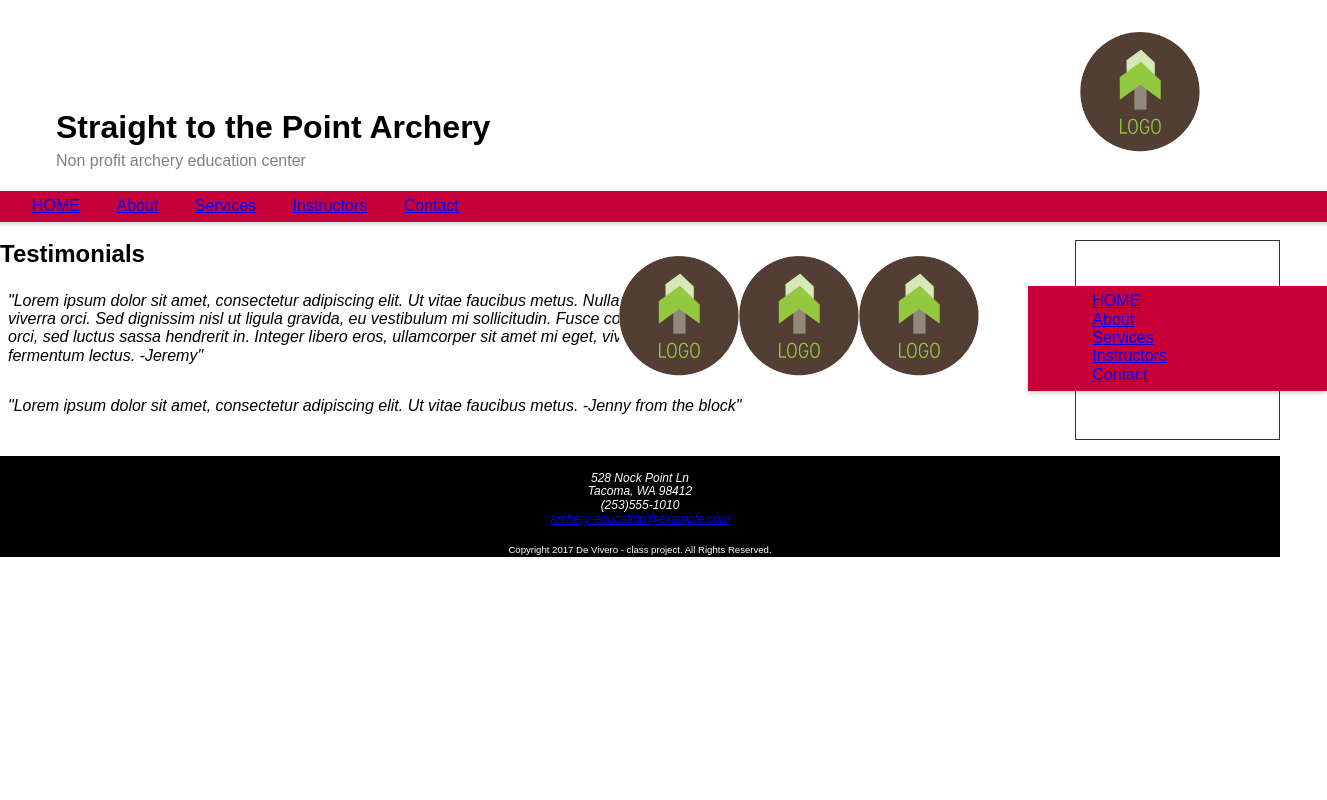
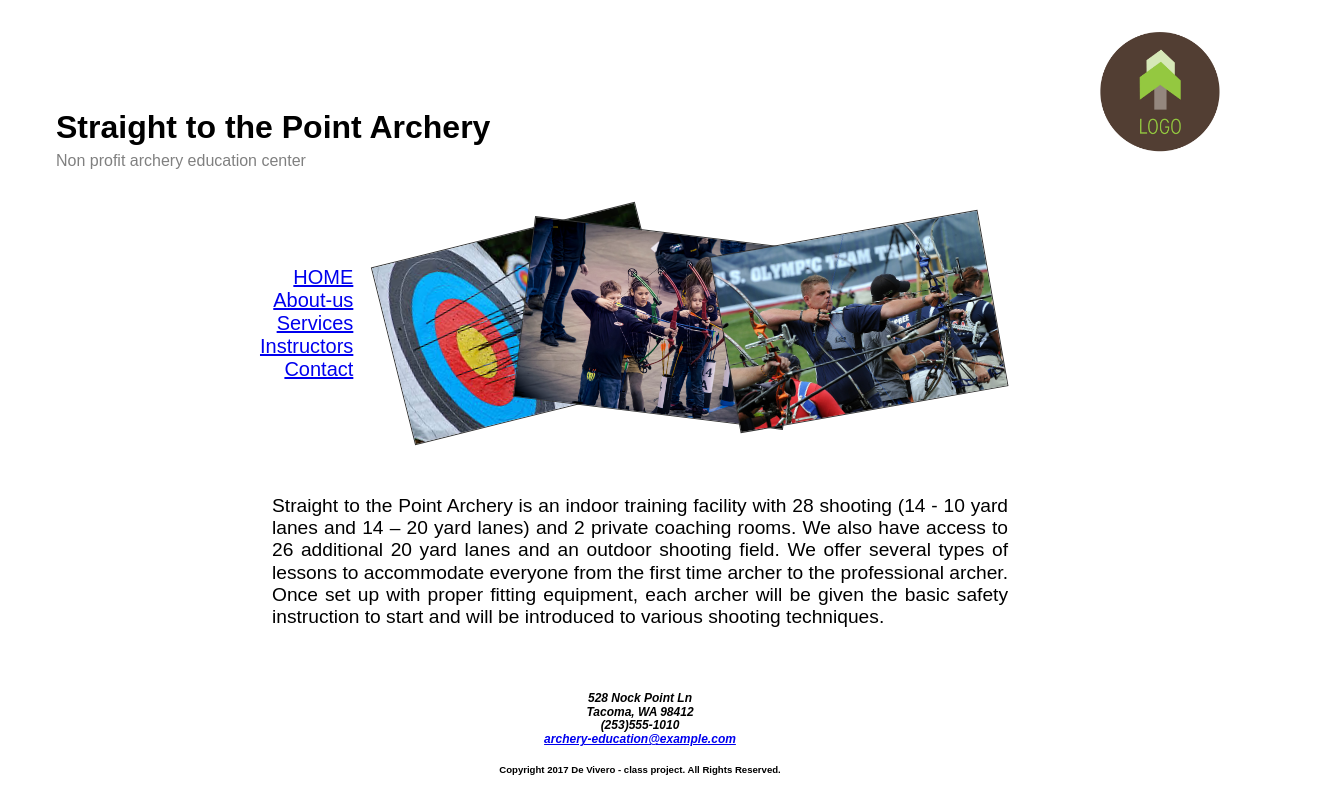
Before and after one commit to devivero/archery-site, a plain HTML site: page index.html in a window 1280 px wide. Shown: the whole page, 1327 px wide, since content can reach past the window. Drawn offline with Linux system fonts and the light colour scheme.

Commit message:
finished the index site and the css style

```diff
--- a/index.html
+++ b/index.html
@@ -6,56 +6,53 @@
     <link rel="stylesheet" type="text/css" href="/styles/normalize.css">
     <link rel="stylesheet" type="text/css" href="styles/base.css">
     <link rel="stylesheet" type="text/css" href="styles/positioning.css">
+    <link rel="stylesheet" type="text/css" href="/styles/grid.css">
   </head>
 
   <body>
-    <header>
-      <img class="logo" src="/images/logo.jpg" alt="stp logo">
-      <h1 class="site-name">Straight to the Point Archery</h1>
-      <p class="site-slogan">Non profit archery education center</p>
-      <nav>
-        <a href="/archery-site/index.html">HOME</a>
-        <a href="#">About</a>
-        <a href="#">Services</a>
-        <a href="/archery-site/instructors.html">Instructors</a>
-        <a href="#">Contact</a>
-      </nav>
+    <header class="grid">
+      <div class="grid-col-10">
+        <h1 class="site-name">Straight to the Point Archery</h1>
+        <p class="site-slogan">Non profit archery education center</p>
+      </div>
+      <div class="grid-col-2">
+        <img class="logo" src="/images/logo.jpg" alt="stp logo">
+      </div>
     </header>
     <main>
-      <div class="main-flex-box">
-        <article>
-          <section class="main=page-pictures">
-            <img class="logo" src="/images/logo.jpg" alt="stp logo">
-            <img class="logo" src="/images/logo.jpg" alt="stp logo">
-            <img class="logo" src="/images/logo.jpg" alt="stp logo">
+      <article>
+        <div class="grid">
+            <nav class="grid-col-2 centered-content">
+              <ul>
+                <li><a class="navigation-link" href="/archery-site/index.html">HOME</a></li>
+                <li><a class="navigation-link" href="#">About-us</a></li>
+                <li><a class="navigation-link" href="#">Services</a></li>
+                <li><a class="navigation-link" href="/archery-site/instructors.html">Instructors</a></li>
+                <li><a class="navigation-link" href="#">Contact</a></li>
+              </ul>
+            </nav>
+
+          <section class="grid-col-2">
+            <img class="image1" src="/images/bulls-eye.jpg" alt="bulls eye image">
           </section>
+          <section class="grid-col-3">
+            <img class="image2" src="/images/class1.jpg" alt="archery practice image">
+          </section>
+          <section class="grid-col-3">
+            <img class="image3" src="/images/students-competing.jpg" alt="bulls eye image">
+          </section>
+        </div>
           <section>
-            <h2>Testimonials</h2>
-            <p class="testimonials">
-            "Lorem ipsum dolor sit amet, consectetur adipiscing elit. Ut vitae faucibus
-            metus. Nulla sit amet viverra orci. Sed dignissim nisl ut ligula gravida,
-            eu vestibulum mi sollicitudin. Fusce convallis erat orci, sed luctus
-            sassa hendrerit in. Integer libero eros, ullamcorper sit amet mi eget,
-            viverra fermentum lectus. -Jeremy"
-            </p>
-            <p class="testimonials">
-            "Lorem ipsum dolor sit amet, consectetur adipiscing elit. Ut vitae faucibus
-            metus. -Jenny from the block"
+            <p class="content">
+            Straight to the Point Archery is an indoor training facility with  28 shooting
+            (14 -  10 yard lanes and 14 – 20 yard lanes) and 2 private coaching rooms.
+            We also have access to 26  additional  20 yard lanes  and an outdoor shooting field.
+            We offer several types of lessons to accommodate everyone from the first time archer to the professional archer.
+            Once set up with proper fitting equipment, each archer will be given the basic safety
+            instruction to start and will be introduced to various shooting techniques.
             </p>
           </section>
         </article>
-        <aside class="side-info">
-          <nav>
-            <ul>
-              <li><a href="/archery-site/index.html">HOME</a></li>
-              <li><a href="#">About</a></li>
-              <li><a href="#">Services</a></li>
-              <li><a href="/archery-site/instructors.html">Instructors</a></li>
-              <li><a href="#">Contact</a></li>
-            </ul>
-          </nav>
-        </aside>
-      </div>
     </main>
     <footer>
       <address>
--- a/styles/base.css
+++ b/styles/base.css
@@ -7,8 +7,16 @@ html {
   font-size: 16px;
 }
 
+body {
+  padding: 1rem 0 0;
+}
+
 header {
-  background: white;
+  padding: 1rem;
+  position: relative;
+  top: -1rem;
+  width: 100%;
+  background-color: white;
 }
 
 header h1{
@@ -22,7 +30,7 @@ header p {
 }
 
 nav {
-  background: #C70039;
+  background: white;
 }
 
 img {
@@ -31,63 +39,93 @@ img {
 }
 
 p {
-  font-size: 2rem;
+  font-size: 1rem;
   margin: 1rem 0;
   padding: 0.5rem;
 }
 
+.navigation-link {
+  font-weight: normal;
+  font-style: normal;
+  font-size: 1.25rem;
+  font-family: fantasy;
+  float: right;
+}
+
 footer {
-  background: black;
-  color: white;
+  /*background: black;*/
+  color: black;
   font-size: .75rem;
   text-align: center;
+  font-weight: bold;
 }
 
 ul {
   list-style-type: none;
 }
 
-aside h3 {
-  text-align: center;
+address {
+  padding: 1rem;
 }
 
 small {
     text-align: center;
 }
+section {
+  padding: 1rem;
+}
 
-.side-info {
+.site-name {
+  position: relative;
+  left: 2.5rem;
+  top: 4.5rem;
+}
+
+.site-slogan {
+  position: relative;
+  left: 2rem;
+  top: 3rem;
+}
+
+.image1 {
   border: 1px solid #333;
-  margin: 0 auto;
+  margin: 10 auto;
   position: relative;
   width: 17rem;
+  transform: rotate(-14deg);
 }
 
-.site-story {
-  font-weight: normal;
-  font-style: normal;
-  font-size: 1rem;
+.image2 {
+  border: 1px solid #333;
+  margin: 2 auto;
+  position: relative;
+  width: 17rem;
+  transform: rotate(7deg);
 }
 
-.testimonials {
-  font-weight: normal;
-  font-style: italic;
-  font-size: 1rem;
-}
-
-.cat-name {
-  font-weight: normal;
-  font-style: normal;
-  font-size: 1rem;
-  text-align: center;
+.image3 {
+  border: 1px solid #333;
+  margin: 2 auto;
+  position: relative;
+  width: 17rem;
+  transform: rotate(-10deg);
 }
 
 .logo {
   max-height:120px;
   width: auto;
   height: auto;
-  position: relative;
+  /*position: relative;*/
   right: 6rem;
-  float: right;
+  /*float: right;*/
+}
+
+.content {
+  background: white;
+  font-size: 1.2rem;
+  padding: 1rem;
+  text-align: center;
+  text-align:justify;;
 }
 
 .about-us {
@@ -96,9 +134,3 @@ small {
   font-size: 1.25rem;
   font-family: 'Griffy', cursive;
 }
-
-.rates-info {
-  font-weight: bold;
-  font-style: oblique;
-  font-size: 1.25rem;
-}
--- /dev/null
+++ b/styles/grid.css
@@ -0,0 +1,49 @@
+/* always and forever */
+* { box-sizing: border-box; }
+
+main {
+  background: white;
+  width: 50rem;
+  margin: 0 auto;
+}
+
+/* Anything can be a grid! */
+.grid {
+  display: flex;
+  flex-wrap: wrap;
+}
+
+/* telling css that columns shouldn't flex, but generic cells should */
+.grid > [class^="grid-"] { flex: none; }
+.grid > .grid-cell { flex: 1; }
+
+/* relative widths for each column size */
+.grid-col-1  { width: 8.3333%; }
+.grid-col-2  { width: 16.6667%; }
+.grid-col-3  { width: 25%; }
+.grid-col-4  { width: 33.3333%; }
+.grid-col-5  { width: 41.6667%; }
+.grid-col-6  { width: 50%; }
+.grid-col-7  { width: 58.3333%; }
+.grid-col-8  { width: 66.6667%; }
+.grid-col-9  { width: 75%; }
+.grid-col-10 { width: 83.3333%; }
+.grid-col-11 { width: 91.6667%; }
+.grid-col-12 { width: block; }
+
+/* Adding gutters to the grid */
+.grid-guttered > [class^="grid-"] {
+  padding: 1rem 1rem 0 0;
+}
+
+.grid-guttered > [class^="grid-"]:last-child {
+  padding-right: 0;
+}
+
+/* make any element's content vertically & horizontally centered */
+/* this is great for links & buttons */
+.centered-content {
+  display: flex;
+  justify-content: center;
+  align-items: center;
+}
--- a/styles/positioning.css
+++ b/styles/positioning.css
@@ -1,59 +1,6 @@
-body {
-  padding: 14rem 0 0;
-}
-
-header {
-  padding: 1rem;
-  position: fixed;
-  top: 0rem;
-  width: 100%;
-}
-
-nav {
-  box-shadow: 0 2px 4px 0 rgba(0, 0, 0, 0.2);
-  width: 100%;
-  position: relative;
-  top: 2.8rem;
-  right: 3rem;
-  padding: .4rem 3rem;
-}
-
-nav a {
-  margin: 1rem;
-}
-
-address {
-  padding: 1rem;
-}
-
-footer small {
-  padding: .2rem;
-}
-
-.copyright {
-  text-align: center;
-}
-
-.book-now {
-  position: relative;
-  right: 2rem;
-  float: right;
-}
-
-.site-name {
-  position: relative;
-  left: 2.5rem;
-  top: 4.5rem;
-}
-
-.site-slogan {
-  position: relative;
-  left: 2rem;
-  top: 3rem;
-}
-
+/*
 .main-flex-box {
   display: flex;
   flex: 1 100%;
   margin: 1rem auto;
-}
+}*/
```
Also changed, not shown: images/bulls-eye.jpg (added).
